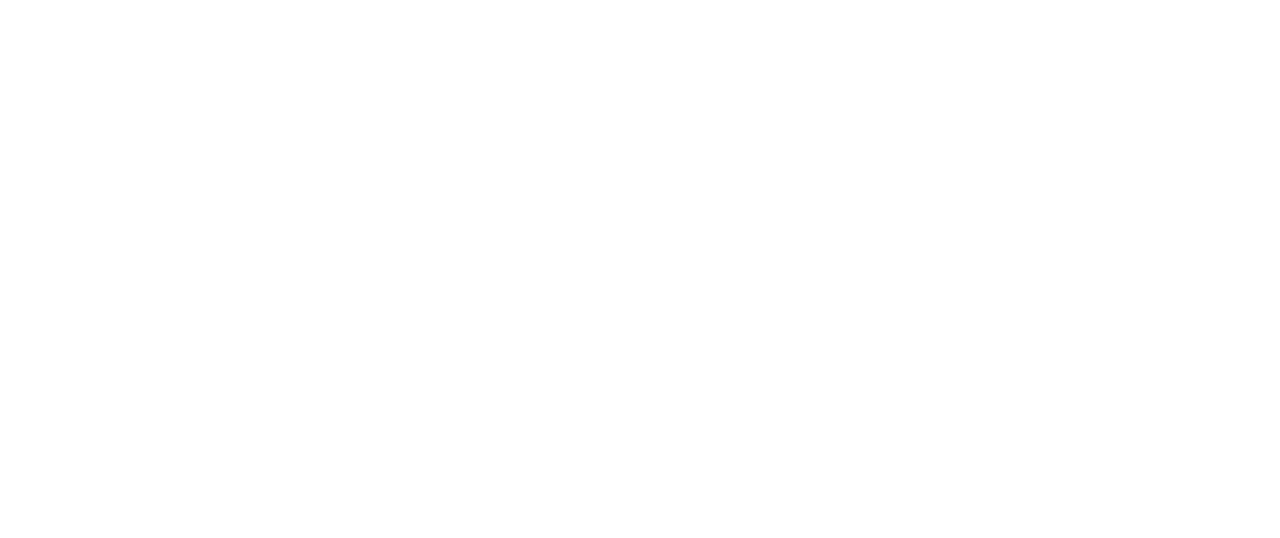
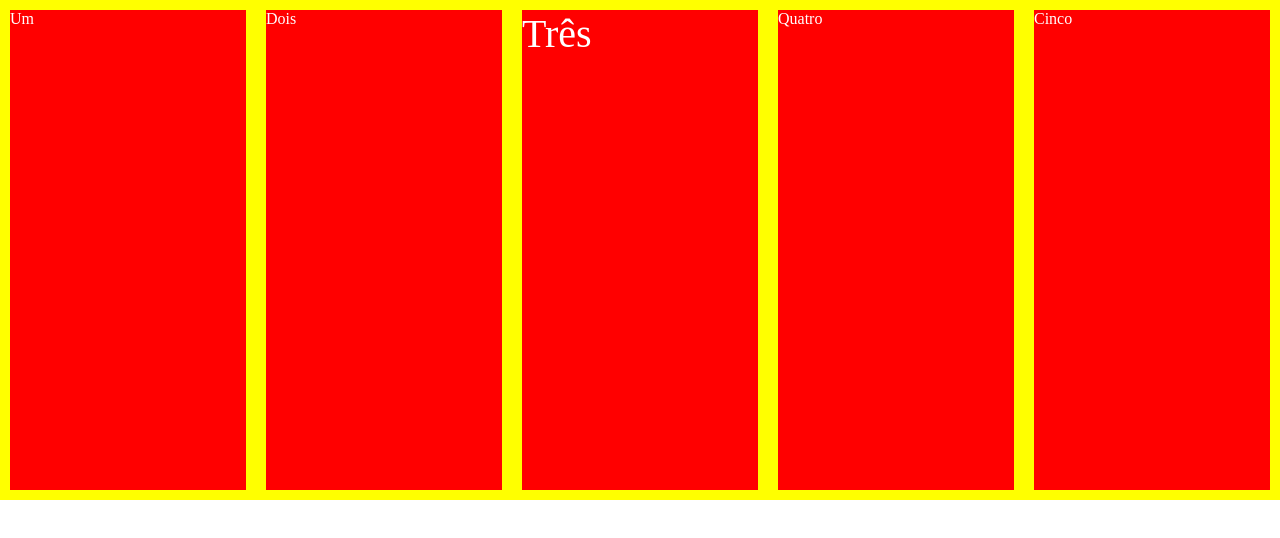
Before and after one commit to kauanhindlmayer/html-css, a plain HTML site: page 035_flexbox_parte_1/index.html in a window 1280 px wide. Drawn offline with Linux system fonts and the light colour scheme.

Commit message:
Exercícios

```diff
--- a/035_flexbox_parte_1/assets/css/style.css
+++ b/035_flexbox_parte_1/assets/css/style.css
@@ -0,0 +1,25 @@
+* {
+  margin: 0;
+  padding: 0;
+  box-sizing: border-box;
+}
+
+.flex-container {
+  display: flex;
+  flex-direction: row;
+  justify-content: space-evenly; /* Eixo X */
+  align-items: stretch; /* Eixo Y */
+  background: yellow;
+  height: 500px;
+}
+
+.flex-item {
+  color: white;
+  width: 100%;
+  background: red;
+  margin: 10px;
+}
+
+.flex-item:nth-child(3) {
+  font-size: 40px;
+}
--- a/035_flexbox_parte_1/index.html
+++ b/035_flexbox_parte_1/index.html
@@ -8,6 +8,12 @@
   <title>Document</title>
 </head>
 <body>
-
+  <div class="flex-container">
+    <div class="flex-item">Um</div>
+    <div class="flex-item">Dois</div>
+    <div class="flex-item">Três</div>
+    <div class="flex-item">Quatro</div>
+    <div class="flex-item">Cinco</div>
+  </div>
 </body>
 </html>
```
